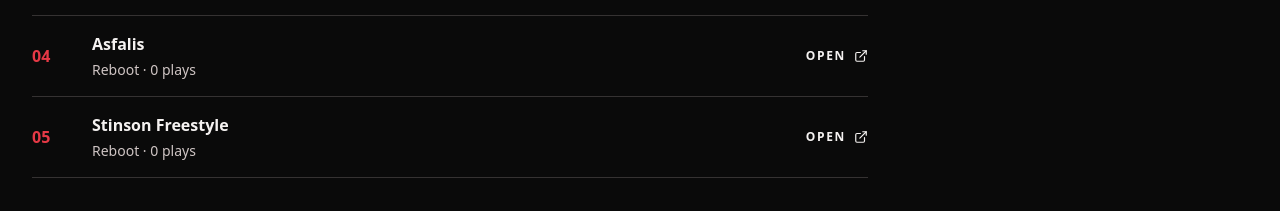
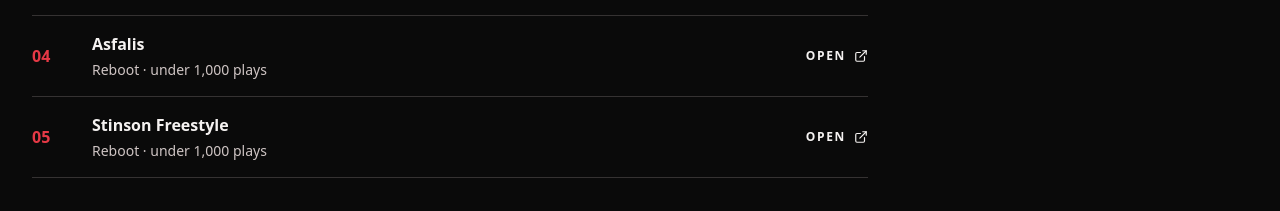
Before and after one commit to kawaii-kitsune/rap-sta-bam, a Next.js app: page /products in a window 1280 px wide. Shown: the part 2702-2913 px from the top of the page. Built offline with nearby package versions, Linux system fonts and the light colour scheme; no server answers.

Commit message:
Clarify low Spotify play counts

```diff
--- a/src/content/products.ts
+++ b/src/content/products.ts
@@ -114,13 +114,13 @@ export const spotifyTopTracks: SpotifyTrack[] = [
   {
     title: "Asfalis",
     album: "Reboot",
-    plays: "0",
+    plays: "under 1,000",
     url: "https://open.spotify.com/track/7tGTndC7oZtiWZTyKPlFg6"
   },
   {
     title: "Stinson Freestyle",
     album: "Reboot",
-    plays: "0",
+    plays: "under 1,000",
     url: "https://open.spotify.com/track/5xAPpxjADWyfw6X1ku1UZI"
   }
 ];
```
